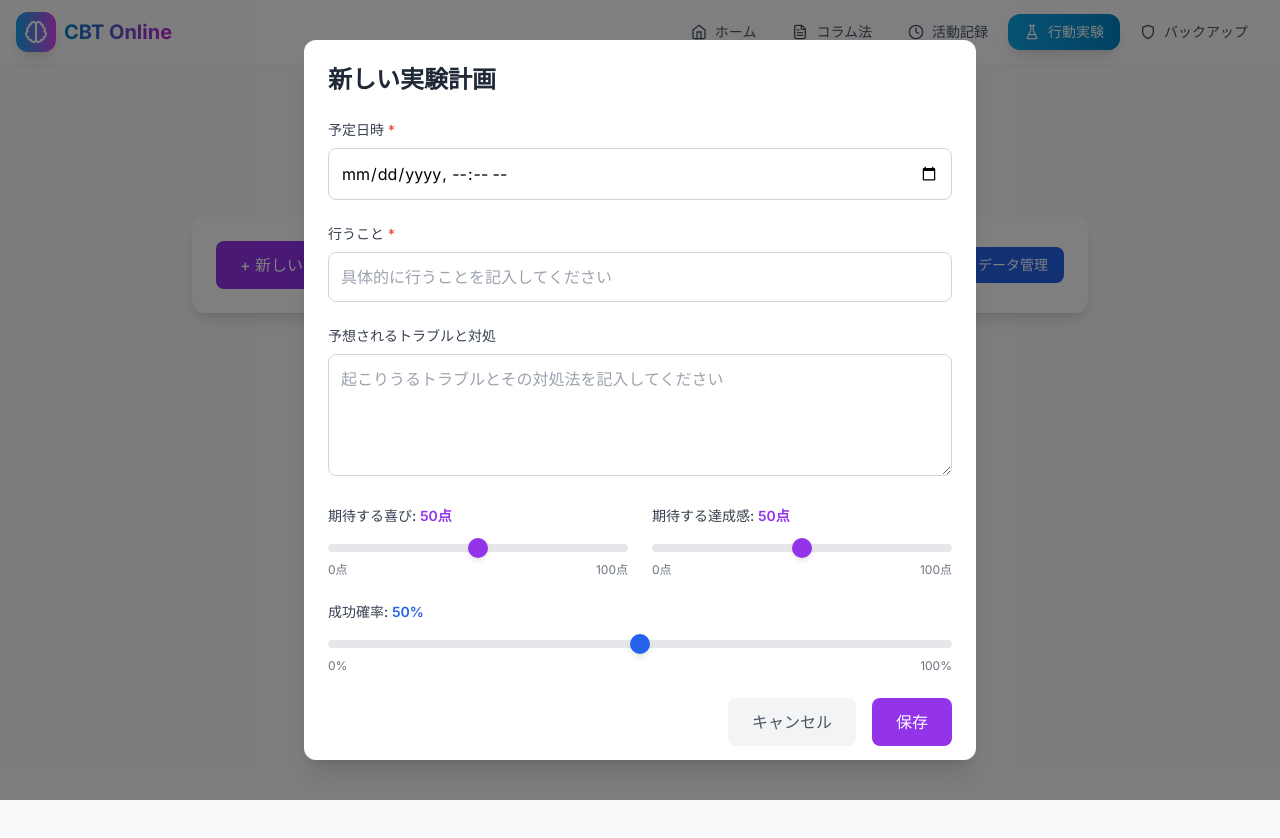
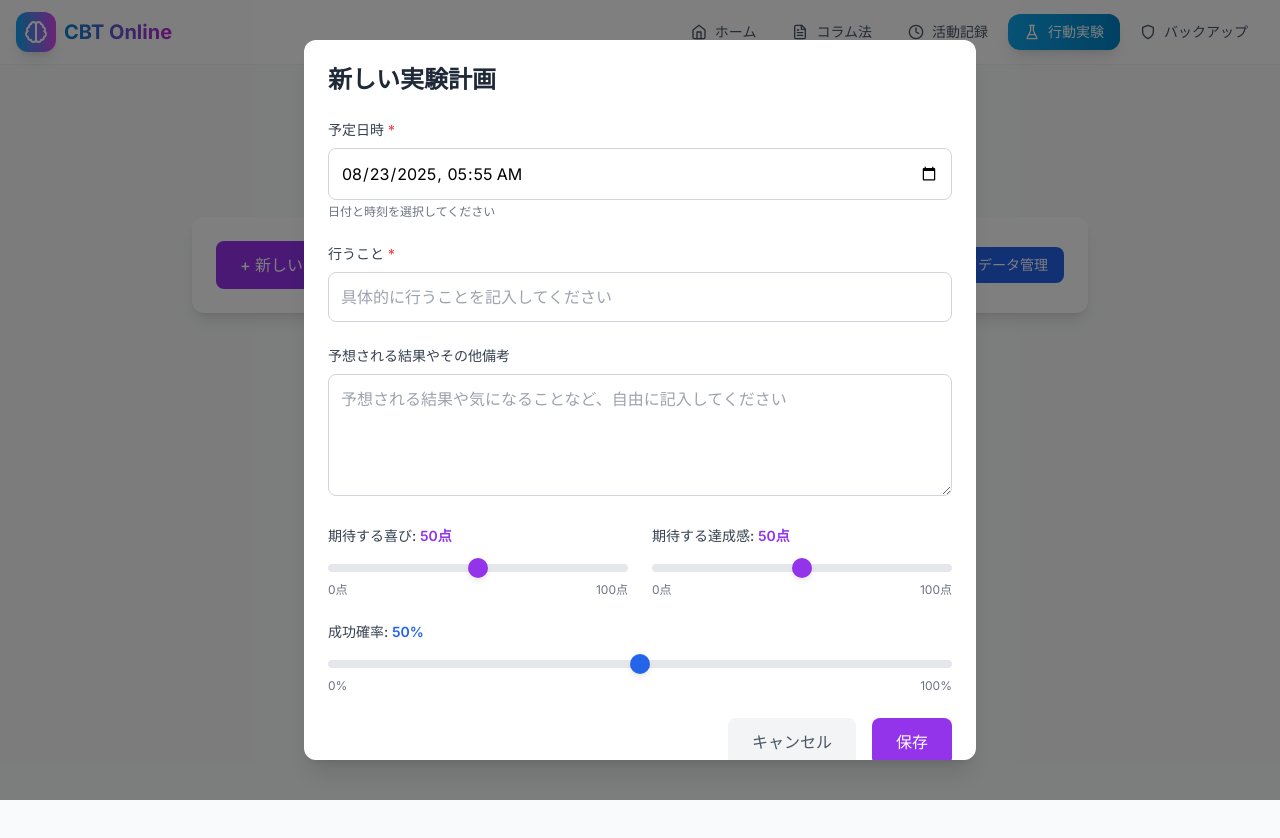
Before and after one commit to No4kun/CBT-Online, a React (Vite) app: page /behavior-experiment in a window 1280 px wide. Both pictures are taken after a click on the button "+ 新しい実験計画". Shown: the top 838 px of the page. Built offline with nearby package versions, Linux system fonts and the light colour scheme.

Commit message:
Behavior experiment modification

```diff
--- a/src/components/BehaviorExperiment/BehaviorExperimentForm.tsx
+++ b/src/components/BehaviorExperiment/BehaviorExperimentForm.tsx
@@ -21,7 +21,7 @@ const BehaviorExperimentForm: React.FC<BehaviorExperimentFormProps> = ({
 }) => {
   // 実験計画フォームの状態
   const [planForm, setPlanForm] = useState({
-    scheduledDateTime: '',
+    scheduledDateTime: new Date().toISOString().slice(0, 16), // デフォルトを現在時刻に設定
     plannedAction: '',
     expectedTroubles: '',
     expectedJoy: 50,
@@ -31,7 +31,7 @@ const BehaviorExperimentForm: React.FC<BehaviorExperimentFormProps> = ({
 
   // 実験結果フォームの状態
   const [resultForm, setResultForm] = useState({
-    actualDateTime: '',
+    actualDateTime: new Date().toISOString().slice(0, 16), // デフォルトを現在時刻に設定
     actualAction: '',
     result: '',
     learnings: '',
@@ -42,7 +42,7 @@ const BehaviorExperimentForm: React.FC<BehaviorExperimentFormProps> = ({
   useEffect(() => {
     if (mode === 'plan' && editingPlan) {
       setPlanForm({
-        scheduledDateTime: editingPlan.scheduledDateTime,
+        scheduledDateTime: editingPlan.scheduledDateTime || new Date().toISOString().slice(0, 16),
         plannedAction: editingPlan.plannedAction,
         expectedTroubles: editingPlan.expectedTroubles,
         expectedJoy: editingPlan.expectedJoy,
@@ -52,7 +52,7 @@ const BehaviorExperimentForm: React.FC<BehaviorExperimentFormProps> = ({
     } else if (mode === 'result') {
       if (editingResult) {
         setResultForm({
-          actualDateTime: editingResult.actualDateTime,
+          actualDateTime: editingResult.actualDateTime || new Date().toISOString().slice(0, 16),
           actualAction: editingResult.actualAction,
           result: editingResult.result,
           learnings: editingResult.learnings,
@@ -63,7 +63,7 @@ const BehaviorExperimentForm: React.FC<BehaviorExperimentFormProps> = ({
         // 計画データを結果フォームの初期値として使用
         setResultForm(prev => ({
           ...prev,
-          actualDateTime: editingPlan.scheduledDateTime,
+          actualDateTime: editingPlan.scheduledDateTime || new Date().toISOString().slice(0, 16),
           actualAction: editingPlan.plannedAction,
           actualJoy: editingPlan.expectedJoy,
           actualAchievement: editingPlan.expectedAchievement
@@ -74,7 +74,25 @@ const BehaviorExperimentForm: React.FC<BehaviorExperimentFormProps> = ({
 
   const formatDateTimeForInput = (dateTime: string): string => {
     if (!dateTime) return '';
-    return new Date(dateTime).toISOString().slice(0, 16);
+
+    try {
+      // 既にISO形式（YYYY-MM-DDTHH:mm）の場合はそのまま返す
+      if (dateTime.match(/^\d{4}-\d{2}-\d{2}T\d{2}:\d{2}$/)) {
+        return dateTime;
+      }
+
+      // Dateオブジェクトに変換してからフォーマット
+      const date = new Date(dateTime);
+      if (isNaN(date.getTime())) {
+        // 無効な日付の場合は現在時刻を返す
+        return new Date().toISOString().slice(0, 16);
+      }
+
+      return date.toISOString().slice(0, 16);
+    } catch (error) {
+      // エラーの場合は現在時刻を返す
+      return new Date().toISOString().slice(0, 16);
+    }
   };
 
   const handlePlanSubmit = (e: React.FormEvent): void => {
@@ -180,13 +198,19 @@ const BehaviorExperimentForm: React.FC<BehaviorExperimentFormProps> = ({
                 <input
                   type="datetime-local"
                   value={formatDateTimeForInput(planForm.scheduledDateTime)}
-                  onChange={(e) => setPlanForm(prev => ({
-                    ...prev,
-                    scheduledDateTime: e.target.value
-                  }))}
+                  onChange={(e) => {
+                    console.log('日時変更:', e.target.value); // デバッグ用
+                    setPlanForm(prev => ({
+                      ...prev,
+                      scheduledDateTime: e.target.value
+                    }));
+                  }}
                   className="w-full p-3 border border-gray-300 rounded-lg focus:ring-2 focus:ring-purple-500 focus:border-purple-500"
                   required
                 />
+                <p className="text-xs text-gray-500 mt-1">
+                  日付と時刻を選択してください
+                </p>
               </div>
 
               {/* 行うこと */}
@@ -207,10 +231,10 @@ const BehaviorExperimentForm: React.FC<BehaviorExperimentFormProps> = ({
                 />
               </div>
 
-              {/* 予想されるトラブルと対処 */}
+              {/* 予想される結果やその他備考 */}
               <div>
                 <label className="block text-sm font-medium text-gray-700 mb-2">
-                  予想されるトラブルと対処
+                  予想される結果やその他備考
                 </label>
                 <textarea
                   value={planForm.expectedTroubles}
@@ -220,7 +244,7 @@ const BehaviorExperimentForm: React.FC<BehaviorExperimentFormProps> = ({
                   }))}
                   className="w-full p-3 border border-gray-300 rounded-lg focus:ring-2 focus:ring-purple-500 focus:border-purple-500"
                   rows={4}
-                  placeholder="起こりうるトラブルとその対処法を記入してください"
+                  placeholder="予想される結果や気になることなど、自由に記入してください"
                 />
               </div>
 
@@ -277,13 +301,19 @@ const BehaviorExperimentForm: React.FC<BehaviorExperimentFormProps> = ({
                 <input
                   type="datetime-local"
                   value={formatDateTimeForInput(resultForm.actualDateTime)}
-                  onChange={(e) => setResultForm(prev => ({
-                    ...prev,
-                    actualDateTime: e.target.value
-                  }))}
+                  onChange={(e) => {
+                    console.log('実施日時変更:', e.target.value); // デバッグ用
+                    setResultForm(prev => ({
+                      ...prev,
+                      actualDateTime: e.target.value
+                    }));
+                  }}
                   className="w-full p-3 border border-gray-300 rounded-lg focus:ring-2 focus:ring-green-500 focus:border-green-500"
                   required
                 />
+                <p className="text-xs text-gray-500 mt-1">
+                  実際に行った日付と時刻を選択してください
+                </p>
               </div>
 
               {/* 行ったこと */}
--- a/src/pages/BehaviorExperiment.tsx
+++ b/src/pages/BehaviorExperiment.tsx
@@ -388,7 +388,7 @@ const BehaviorExperimentPage: React.FC = () => {
                         </div>
 
                         <div>
-                          <label className="block text-sm font-medium text-gray-700 mb-1">予想されるトラブルと対処</label>
+                          <label className="block text-sm font-medium text-gray-700 mb-1">予想される結果やその他備考</label>
                           <p className="text-gray-900 whitespace-pre-wrap">{experiment.plan.expectedTroubles}</p>
                         </div>
 
--- a/src/types/index.ts
+++ b/src/types/index.ts
@@ -78,7 +78,7 @@ export interface BehaviorExperimentPlan {
   id: string;
   scheduledDateTime: string;
   plannedAction: string;
-  expectedTroubles: string;
+  expectedTroubles: string; // 予想される結果やその他備考
   expectedJoy: number; // 0-100
   expectedAchievement: number; // 0-100
   successProbability: number; // 0-100
```
